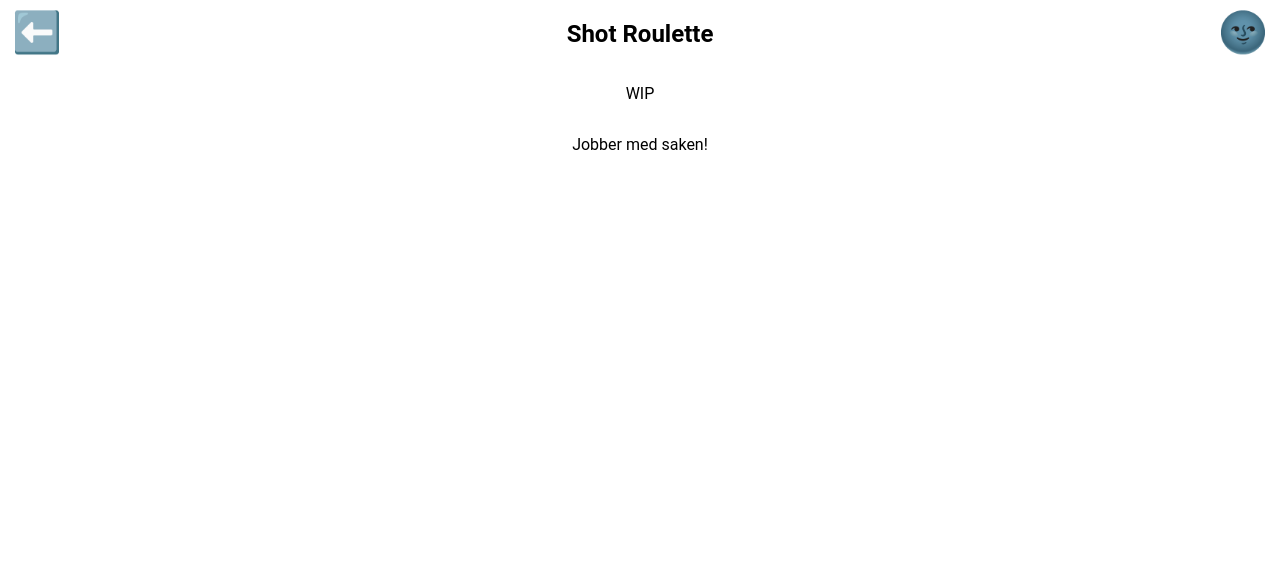
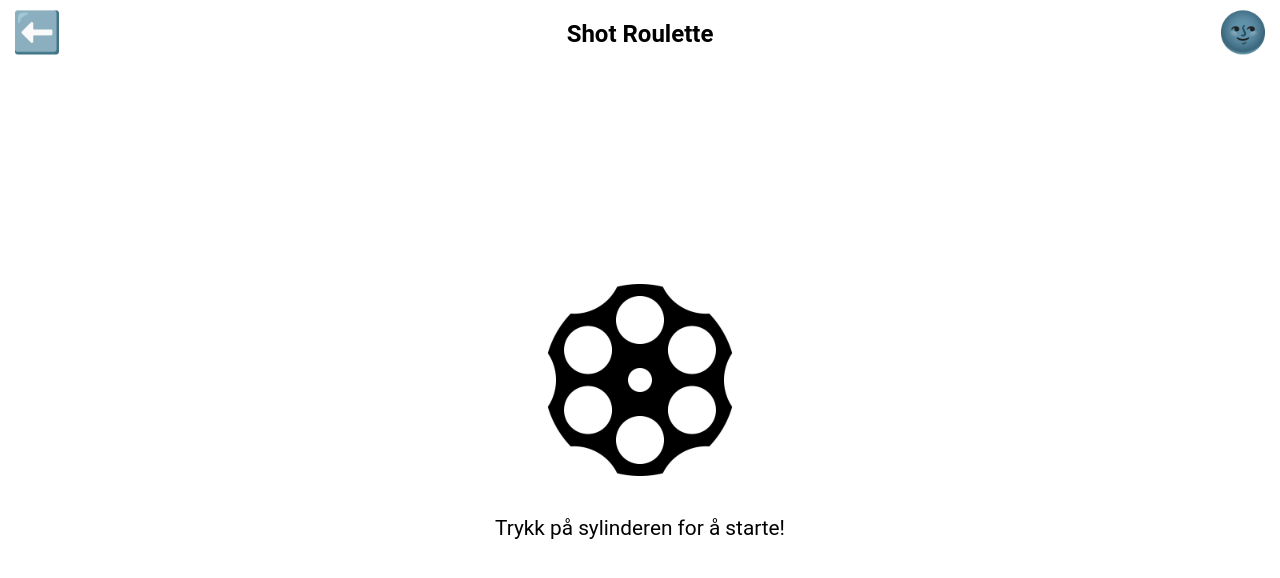
Before and after one commit to DanielFaour/drikkings, a React (Vite) app in the folder drikkings/: page /games/game2 in a window 1280 px wide. Shown: the top 578 px of the page. Built offline with nearby package versions, Linux system fonts and the light colour scheme.

Commit message:
updated shot roulette and file load

```diff
--- a/drikkings/src/components/games/Game1.jsx
+++ b/drikkings/src/components/games/Game1.jsx
@@ -1,80 +1,99 @@
-import { useNavigate } from 'react-router-dom';
-import { useState, useEffect } from 'react';
-import './g_styles/game1.css';
+import { useNavigate } from "react-router-dom";
+import { useState, useEffect, useRef } from "react";
+import "./g_styles/game1.css";
 
 function Game1() {
   const navigate = useNavigate();
+  const [buttonStates, setButtonStates] = useState(new Array(16).fill(false));
+  const [gameOver, setGameOver] = useState(false);
+  const [randomNumber, setRandomNumber] = useState(null);
+  const [imagesLoaded, setImagesLoaded] = useState(false);
 
-  // Remove the ability to refresh on this specific page
+  // Cache images using useRef
+  const imageCache = useRef({});
+
   useEffect(() => {
-    const preventScroll = (e) => e.preventDefault();
+    const imagePaths = {
+      hidden: new URL("./g_assets/b_tapped.png", import.meta.url).href,
+      revealed: new URL("./g_assets/b_untapped.png", import.meta.url).href,
+    };
 
-    document.addEventListener("touchmove", preventScroll, { passive: false });
+    let loadedCount = 0;
+    Object.keys(imagePaths).forEach((key) => {
+      if (imageCache.current[key]) {
+        // If already cached, just increase the count
+        loadedCount++;
+      } else {
+        const img = new Image();
+        img.src = imagePaths[key];
+        img.onload = () => {
+          imageCache.current[key] = img; // Store in cache
+          loadedCount++;
+          if (loadedCount === Object.keys(imagePaths).length) {
+            setImagesLoaded(true);
+          }
+        };
+        img.onerror = () => console.error(`Failed to load: ${img.src}`);
+      }
+    });
 
-    return () => {
-      document.removeEventListener("touchmove", preventScroll);
-    };
+    if (loadedCount === Object.keys(imagePaths).length) {
+      setImagesLoaded(true);
+    }
   }, []);
 
-  const [randomNumber, setRandomNumber] = useState(null);
-  console.log(randomNumber);
-
-  // Generate random number once when the component mounts
   useEffect(() => {
     setRandomNumber(Math.floor(Math.random() * 16));
   }, []);
 
-  const [buttonStates, setButtonStates] = useState(new Array(16).fill(false));
-  const [gameOver, setGameOver] = useState(false); // State to manage game over message
-
   function resetGame() {
-    setButtonStates(new Array(16).fill(false)); // Reset button states
-    setGameOver(false); // Reset game over state
-    setRandomNumber(Math.floor(Math.random() * 16)); // Generate a new random number
+    setButtonStates(new Array(16).fill(false));
+    setGameOver(false);
+    setRandomNumber(Math.floor(Math.random() * 16));
   }
 
   const buttonClickState = (i) => {
     setButtonStates((prevStates) => {
       const updatedStates = prevStates.map((state, index) =>
-        index === i && !state ? true : state // Prevent unclicking
+        index === i && !state ? true : state
       );
 
-      // Check if the clicked button matches the random number
       if (i === randomNumber) {
-        setGameOver(true); // Set game over state to true
+        setGameOver(true);
       }
 
-      return updatedStates; // Return the updated states
+      return updatedStates;
     });
   };
 
   return (
     <div className="game" id="game1">
-      <button id="btnReturn" onClick={() => navigate('/')}>⬅️</button>
+      <button id="btnReturn" onClick={() => navigate("/")}>⬅️</button>
       <h2>1/16 Minesweeper</h2>
 
       <div className="game1Container">
-        <div id='game1Buttons'>
-          {
-            buttonStates.map((isClicked, i) => (
+        <div id="game1Buttons">
+          {buttonStates.map((isClicked, i) => (
             <div className="button" key={i}>
               <button
                 id={"game1Button" + i}
-                  className={`game1Button ${isClicked ? 'clicked' : ''}`}
+                className={`game1Button ${isClicked ? "clicked" : ""}`}
                 onPointerUp={() => buttonClickState(i)}
+                disabled={!imagesLoaded} // Prevent clicks until images are loaded
+                style={{
+                  opacity: imagesLoaded ? 1 : 0.8, // Fades in when ready
+                }}
               ></button>
             </div>
-            ))
-          }
+          ))}
         </div>
       </div>
 
-      {/* Conditionally render the game over message */}
       {gameOver && (
         <div className="game1End">
           <h2>KABOOOOOM!</h2>
           <button id="btnGame1End" onClick={resetGame}>Spill igjen</button>
-          <button id="btnGame1Return" onClick={() => navigate('/')}>Tilbake til meny</button>
+          <button id="btnGame1Return" onClick={() => navigate("/")}>Tilbake til meny</button>
         </div>
       )}
     </div>
--- a/drikkings/src/components/games/Game2.jsx
+++ b/drikkings/src/components/games/Game2.jsx
@@ -1,14 +1,89 @@
-import { useNavigate } from 'react-router-dom';
+import { useNavigate } from "react-router-dom";
+import { useState, useEffect, useRef } from "react";
+import "./g_styles/game2.css";
 
 function Game2() {
-  const navigate = useNavigate(); // ✅ Make sure this is inside the component
+  const navigate = useNavigate();
+  const [gameIntro, setGameIntro] = useState(true);
+  const [isClicked, setIsClicked] = useState(false);
+  const [randomNumber, setRandomNumber] = useState(null);
+  const [imagesLoaded, setImagesLoaded] = useState(false);
+
+  // Cache images using useRef
+  const imageCache = useRef({});
+
+  useEffect(() => {
+    const imagePaths = {
+      noBullet: new URL("./g_assets/rev_nobullet.png", import.meta.url).href,
+      bullet: new URL("./g_assets/rev_bullet.png", import.meta.url).href,
+    };
+
+    let loadedCount = 0;
+    Object.keys(imagePaths).forEach((key) => {
+      if (imageCache.current[key]) {
+        loadedCount++;
+      } else {
+        const img = new Image();
+        img.src = imagePaths[key];
+        img.onload = () => {
+          imageCache.current[key] = img; // Store in cache
+          loadedCount++;
+          if (loadedCount === Object.keys(imagePaths).length) {
+            setImagesLoaded(true);
+          }
+        };
+        img.onerror = () => console.error(`Failed to load: ${img.src}`);
+      }
+    });
+
+    if (loadedCount === Object.keys(imagePaths).length) {
+      setImagesLoaded(true);
+    }
+  }, []);
+
+  useEffect(() => {
+    const preventScroll = (e) => e.preventDefault();
+    document.addEventListener("touchmove", preventScroll, { passive: false });
+
+    return () => {
+      document.removeEventListener("touchmove", preventScroll);
+    };
+  }, []);
+
+  function startGame() {
+    if (!imagesLoaded) return; // Prevent click if images aren't loaded
+
+    setRandomNumber(Math.floor(Math.random() * 6));
+    setIsClicked(true);
+
+    setTimeout(() => {
+      setGameIntro(false);
+    }, 1500);
+  }
 
   return (
-    <div className="game" id="ms_game">
-      <button id="btnReturn" onClick={() => navigate('/')}>⬅️</button>
-      <h2>Shot Roulette</h2>
-      <p>WIP</p>
-      <p>Jobber med saken!</p>
+    <div className="game" id="game2">
+      <button id="btnReturn" onClick={() => navigate("/")}>⬅️</button>
+      <h2 id="g2_title">Shot Roulette</h2>
+
+      <div className="game2Container"></div>
+
+      {gameIntro && (
+        <div className="game2Start">
+          <div
+            id="revCyl"
+            onClick={startGame}
+            className={isClicked ? "clicked" : ""}
+            style={{
+              backgroundImage: `url(${
+                imageCache.current[isClicked ? "bullet" : "noBullet"]?.src || ""
+              })`,
+              opacity: imagesLoaded ? 1 : 0.8, // Fades in when ready
+            }}
+          ></div>
+          <h3 className={isClicked ? "clicked" : ""}>Trykk på sylinderen for å starte!</h3>
+        </div>
+      )}
     </div>
   );
 }
--- /dev/null
+++ b/drikkings/src/components/games/g_styles/game2.css
@@ -0,0 +1,138 @@
+#game2 {
+  max-height: 100vh;
+  max-height: 100dvh;
+  max-width: 100vw;
+  max-width: 100dvw;
+  overflow: hidden;
+  overscroll-behavior: none;
+  background-color: rgb(255, 255, 255);
+}
+
+.dark #game2 {
+  background-color: #242424;
+}
+
+#g2_title {
+  z-index: 1100;
+}
+
+.game2Container {
+  display: flex;
+  justify-content: center;
+}
+
+.game2Start {
+  position: fixed;
+  top: 0;
+  left: 0;
+  right: 0;
+  bottom: 0;
+  width: 100%;
+  height: 100%;
+  display: flex;
+  flex-direction: column;
+  justify-content: center;
+  align-items: center;
+  background-color: rgb(255, 255, 255);
+  color: white;
+  font-size: 2rem;
+  text-align: center;
+  z-index: 1050;
+  gap: 1rem;
+}
+
+.dark .game2Start {
+  background-color: #242424;
+}
+
+#revCyl {
+  background: url("./g_assets/rev_nobullet.png") no-repeat center center;
+  background-size: contain;
+  background-position: center;
+
+  width: 15rem;
+  height: 15rem;
+}
+
+.dark #revCyl {
+  background: url("./g_assets/rev_nobullet.png") no-repeat center center;
+  background-size: contain;
+  background-position: center;
+  filter: invert(1);
+}
+
+#revCyl.clicked {
+  background: url("../g_assets/rev_bullet.png") no-repeat center center;
+  background-size: contain;
+  background-position: center;
+  animation: spin 1s ease-in-out 0.5s forwards;
+}
+
+.dark #revCyl.clicked {
+  background: url("../g_assets/rev_bullet.png") no-repeat center center;
+  background-size: contain;
+  background-position: center;
+  filter: invert(1);
+  animation: spin 1s ease-in-out 0.5s forwards;
+}
+
+@keyframes spin {
+    0% {
+      transform: rotate(0deg);
+      opacity: 1;
+    }
+    60% {
+      opacity: 1;
+      transform: rotate(360deg);
+    }
+    100% {
+      opacity: 0;
+      transform: rotate(360deg);
+    }
+  }
+
+.game2Start h3 {
+  color: black;
+}
+
+.dark .game2Start h3 {
+  color: white;
+}
+
+.game2Start h3.clicked {
+    animation: textOut 1s ease-in-out 0.5s forwards;
+}
+
+.dark .game2Start h3.clicked {
+    animation: textOut 1s ease-in-out 0.5s forwards;
+}
+
+@keyframes textOut {
+    0% {
+      opacity: 1;
+    }
+    60% {
+      opacity: 1;
+    }
+    100% {
+      opacity: 0;
+    }
+  }
+
+/* .game2Start button {
+    width: 20rem;
+    height: 3rem;
+    font-size: 1.5rem;
+    border: white solid 3px;
+    background-color: white;
+    color: black;
+    border-radius: 8px;
+    padding: 0;
+    cursor: pointer;
+    transition: 0.1s;
+  }
+
+  .dark .game2Start button {
+    background-color: rgba(255, 255, 255, 0.1);
+    color: rgba(255, 255, 255, 0.9);
+  } */
```
Also changed, not shown: drikkings/src/components/games/g_assets/rev_bullet.png (added), drikkings/src/components/games/g_assets/rev_nobullet.png (added). Lines whose indentation alone changed are shown as unchanged.
